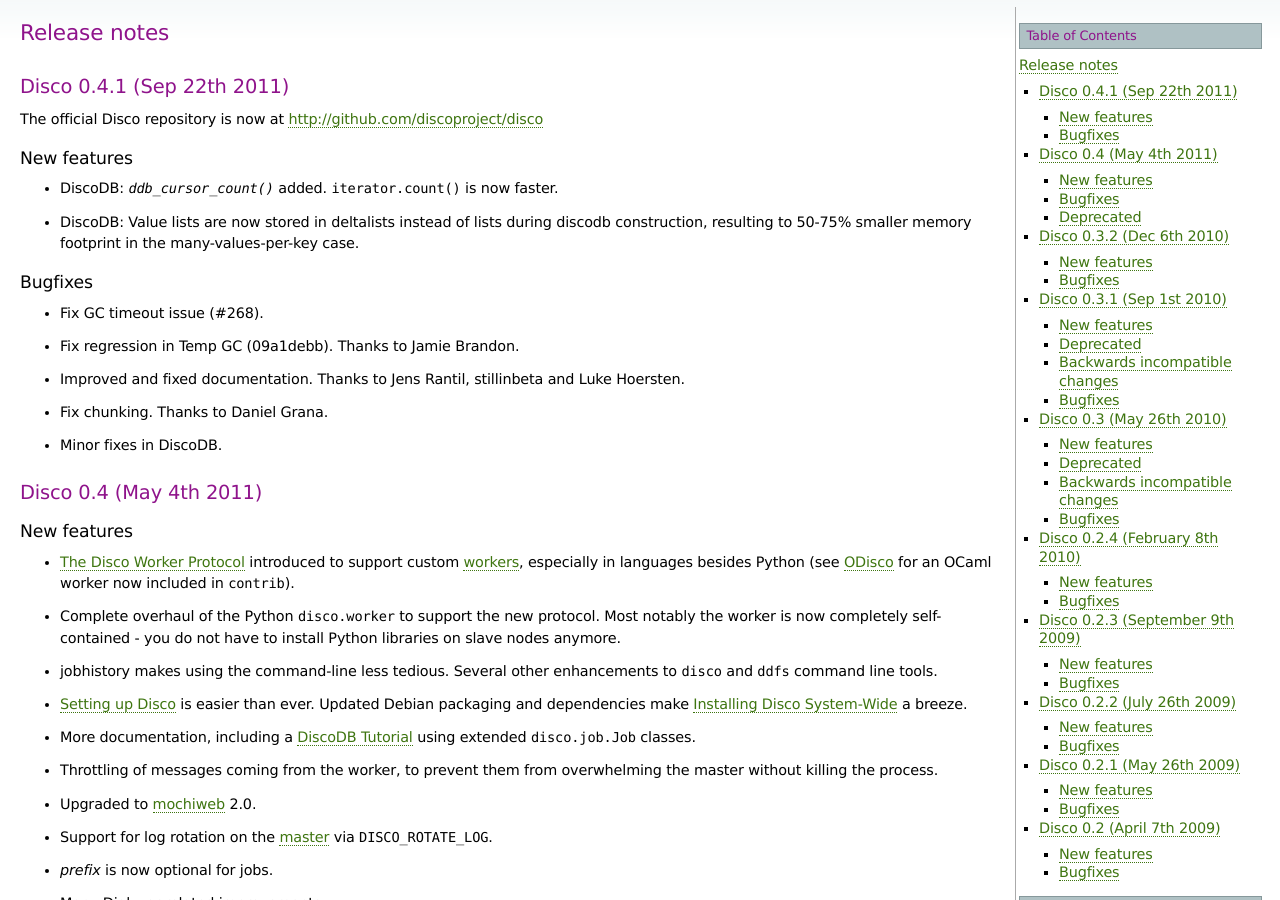
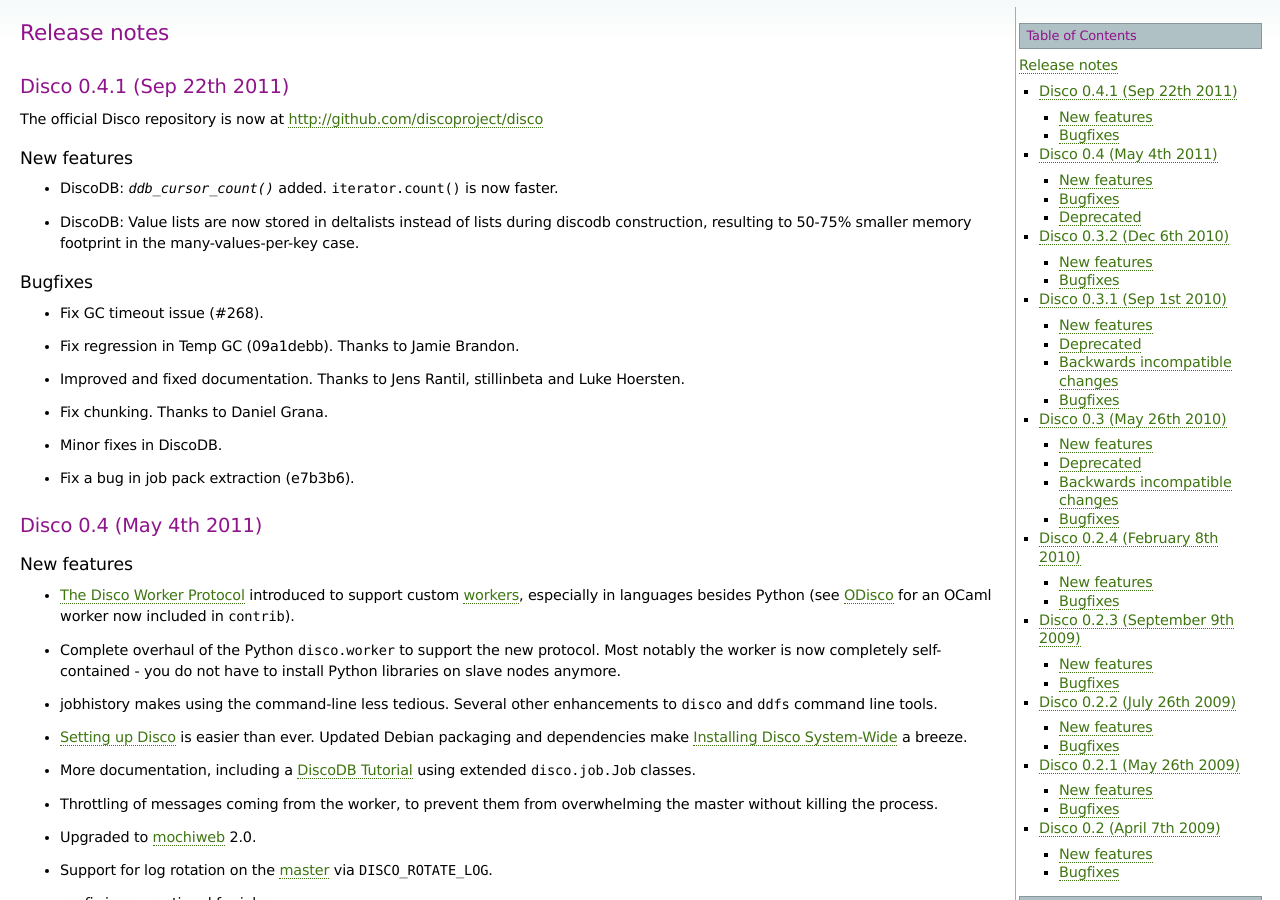
Before and after one commit to discoproject/disco, a Sphinx documentation site: the page built from doc/releases.rst, in a window 1280 px wide and 900 px high. Built offline with Sphinx 7.4.7, drawn with Linux system fonts in a browser that asks for light colours.

Commit message:
update release notes for 0.4.1

```diff
--- a/doc/releases.rst
+++ b/doc/releases.rst
@@ -15,7 +15,6 @@
   discodb construction, resulting to 50-75% smaller memory footprint in the
   many-values-per-key case.
 
-
 Bugfixes
 ''''''''
 
@@ -24,6 +23,7 @@
 - Improved and fixed documentation. Thanks to Jens Rantil, stillinbeta and Luke Hoersten.
 - Fix chunking. Thanks to Daniel Grana.
 - Minor fixes in DiscoDB.
+- Fix a bug in job pack extraction (e7b3b6).
 
 Disco 0.4 (May 4th 2011)
 ------------------------
```
